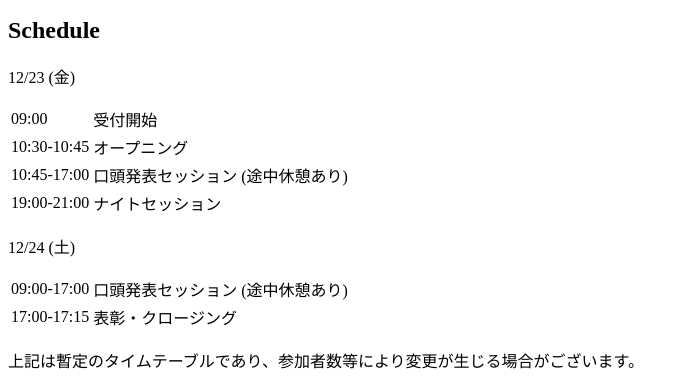
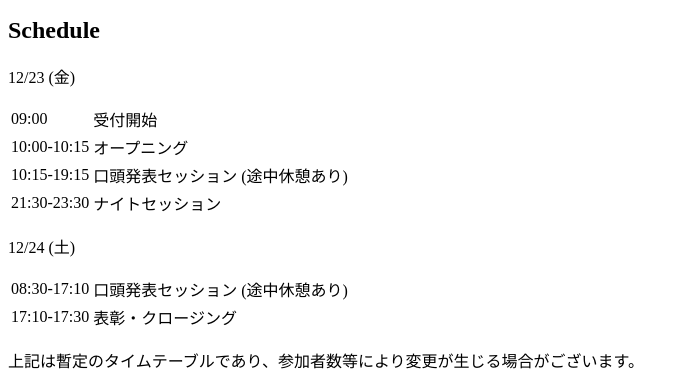
Before and after one commit to HirokiOka/uww2022, a Next.js app: page / in a window 1280 px wide. Shown: the part 1184-1564 px from the top of the page, without its empty margins (0-689 px from the left). Built offline with nearby package versions, Linux system fonts and the light colour scheme.

Commit message:
fix schedule

```diff
--- a/components/schedule.tsx
+++ b/components/schedule.tsx
@@ -2,13 +2,13 @@ const Schedule = () => {
   const schedules = [
     [
       { "time": "09:00", "event": "受付開始" },
-      { "time": "10:30-10:45", "event": "オープニング" },
-      { "time": "10:45-17:00", "event": "口頭発表セッション (途中休憩あり)" },
-      { "time": "19:00-21:00", "event": "ナイトセッション" },
+      { "time": "10:00-10:15", "event": "オープニング" },
+      { "time": "10:15-19:15", "event": "口頭発表セッション (途中休憩あり)" },
+      { "time": "21:30-23:30", "event": "ナイトセッション" },
     ],
     [
-      { "time": "09:00-17:00", "event": "口頭発表セッション (途中休憩あり)" },
-      { "time": "17:00-17:15", "event": "表彰・クロージング" },
+      { "time": "08:30-17:10", "event": "口頭発表セッション (途中休憩あり)" },
+      { "time": "17:10-17:30", "event": "表彰・クロージング" },
     ]
   ];
   return (
```
